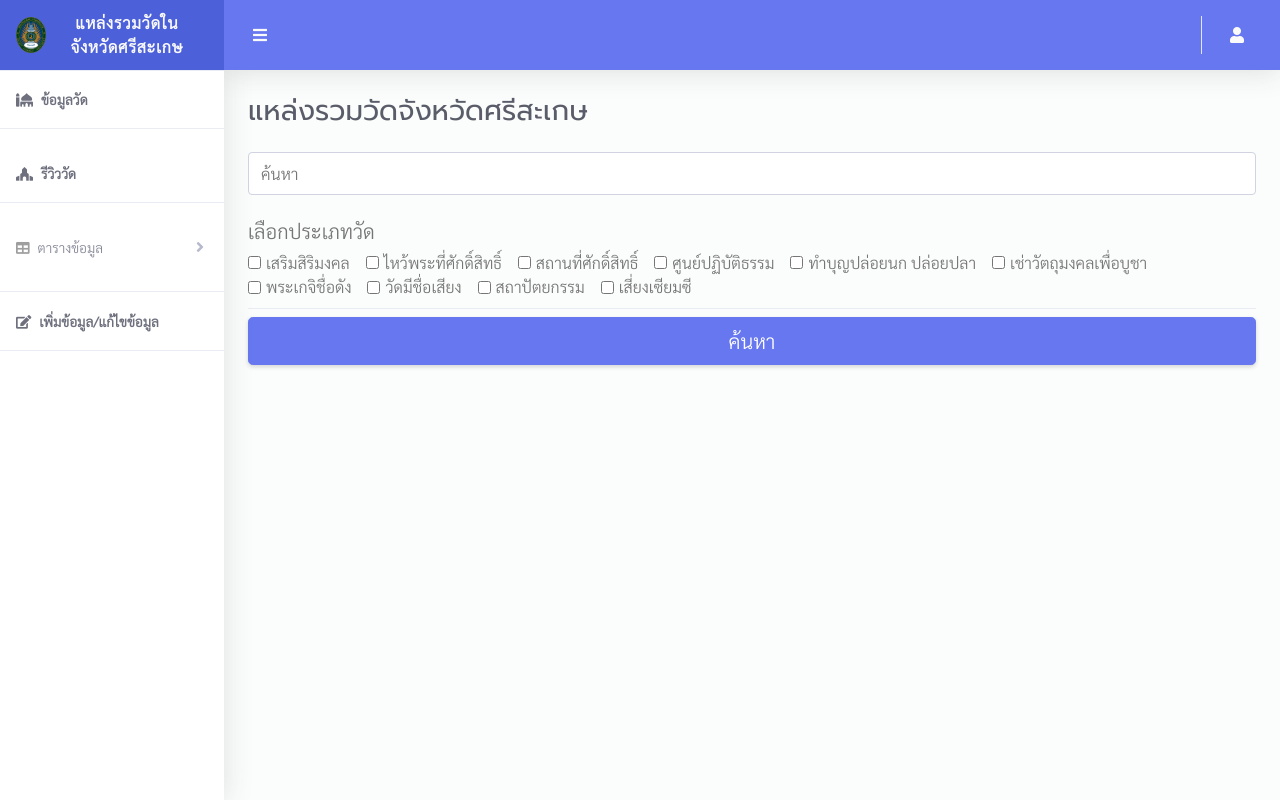
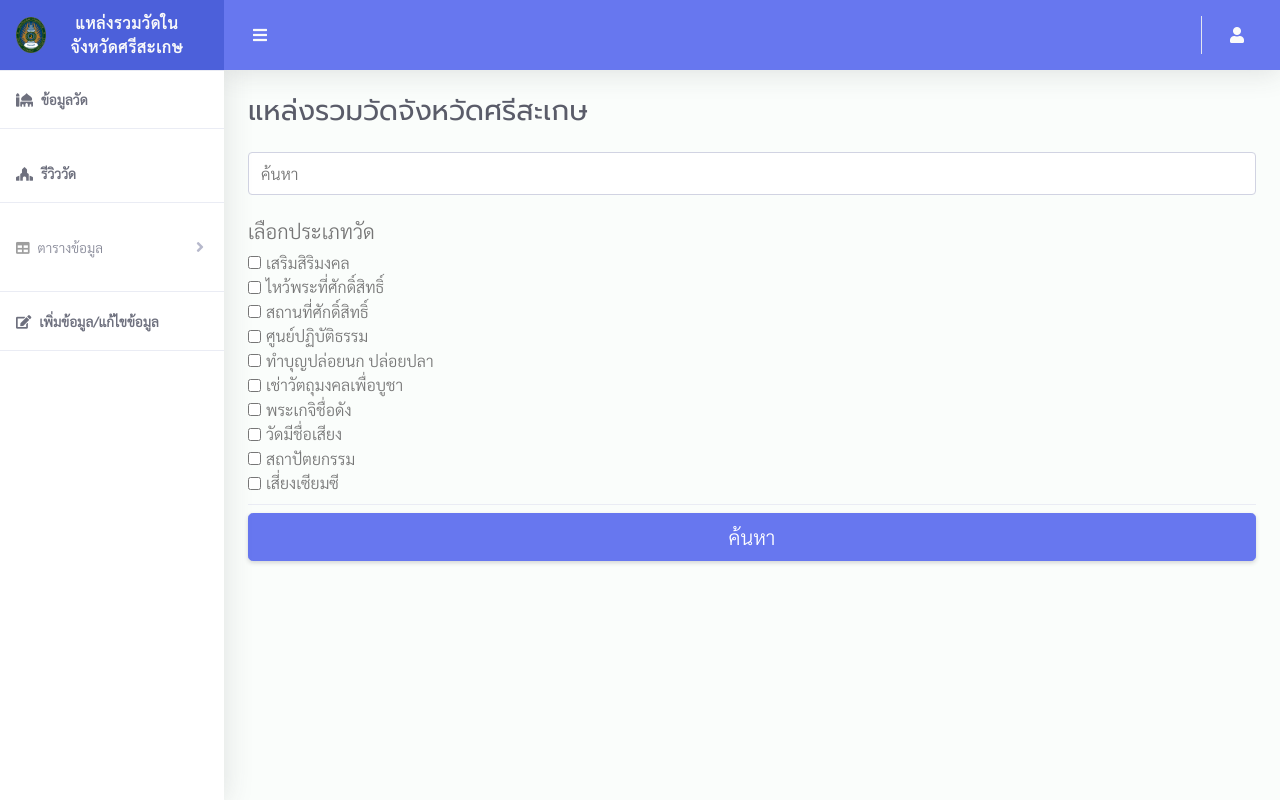
Before and after one commit to KengSaowing/templedjango, a Django app: page / in a window 1280 px wide. Run offline with Django 3.2, Linux system fonts and the light colour scheme; data comes from the database, SQL or seed files in the repository; some libraries are stand-ins or nearby versions.

Commit message:
make it better

```diff
--- a/Enroll/views.py
+++ b/Enroll/views.py
@@ -114,6 +114,8 @@ def Results(request):
                 str(i+1)
             ]
             locations.append(dt)
+
+
 
     context = {
         "temples": temple_q,
--- a/templates/Results.html
+++ b/templates/Results.html
@@ -131,8 +131,10 @@
     <div class="card-body">
       <h5 class="card-title">{{temple_obj.name}}</h5>
        <span class="card-text">{{temple_obj.Details}}</span>
-       <br>
-       <h6 class="card-text">ประเภทวัด</h6>
+       </br>
+       <center>
+       <h5 class="card-text">ประเภทวัด</h5>
+       </center>
       {% for cat in temple_obj.Category.all %}
         <span class="card-text">{{cat.name}}</span>
       {% endfor %}
--- a/templates/webview.html
+++ b/templates/webview.html
@@ -11,11 +11,14 @@
     <input class="form-control" type="text" placeholder="ค้นหา" name='name' aria-label="Search">
   </div>
  <h5>เลือกประเภทวัด</h5>
+
   {% for Category_obj in Category %}
-  <div class="form-check form-check-inline">
+
+  <div class="form-check-inline col">
     <input class="form-check-input" type="checkbox" name="type" value="{{Category_obj.id}}">
     <label class="form-check-label" for="form-check-inline">{{Category_obj.name}}</label>
   </div>
+
   {% endfor %}
   <div class="dropdown-divider"></div>
   <CENTER><input type="submit"  class="btn btn-primary btn-lg btn-block" value="ค้นหา"></CENTER>
```
